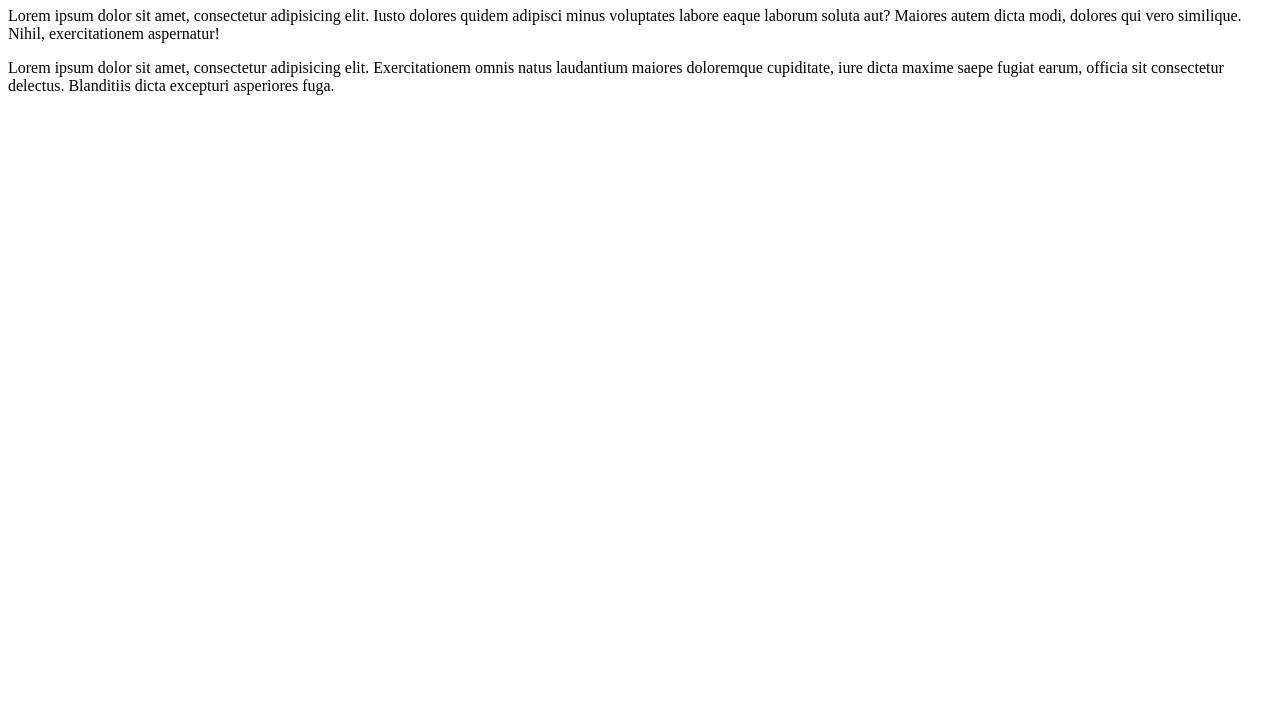
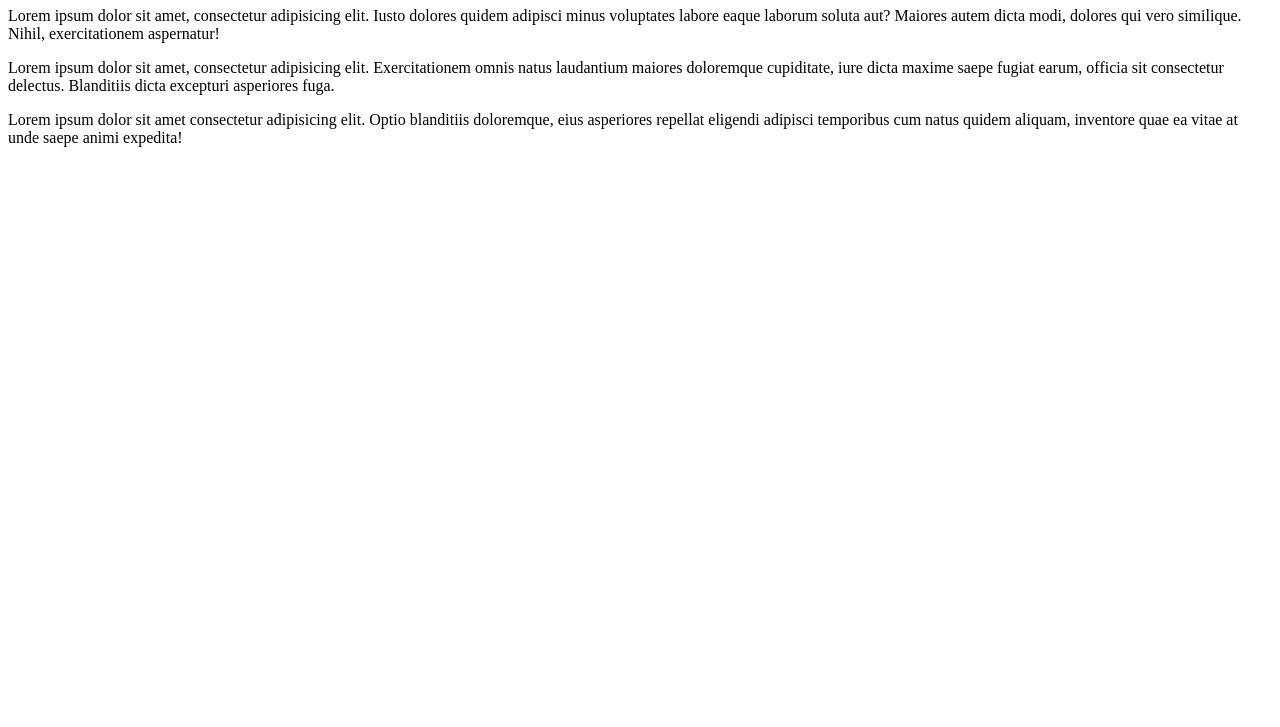
Before and after one commit to kchagas/Ola-mundo, a plain HTML site: page site-exemplo/index.html in a window 1280 px wide. Shown: the part 73-800 px from the top of the page. Drawn offline with Linux system fonts and the light colour scheme.

Commit message:
Adicionei mais um paragrafo index do meu site

```diff
--- a/site-exemplo/index.html
+++ b/site-exemplo/index.html
@@ -10,5 +10,6 @@
     <h1>Olá Mundo</h1>
     <p>Lorem ipsum dolor sit amet, consectetur adipisicing elit. Iusto dolores quidem adipisci minus voluptates labore eaque laborum soluta aut? Maiores autem dicta modi, dolores qui vero similique. Nihil, exercitationem aspernatur!</p>
     <p>Lorem ipsum dolor sit amet, consectetur adipisicing elit. Exercitationem omnis natus laudantium maiores doloremque cupiditate, iure dicta maxime saepe fugiat earum, officia sit consectetur delectus. Blanditiis dicta excepturi asperiores fuga.</p>
+    <p>Lorem ipsum dolor sit amet consectetur adipisicing elit. Optio blanditiis doloremque, eius asperiores repellat eligendi adipisci temporibus cum natus quidem aliquam, inventore quae ea vitae at unde saepe animi expedita!</p>
 </body>
 </html>
```
